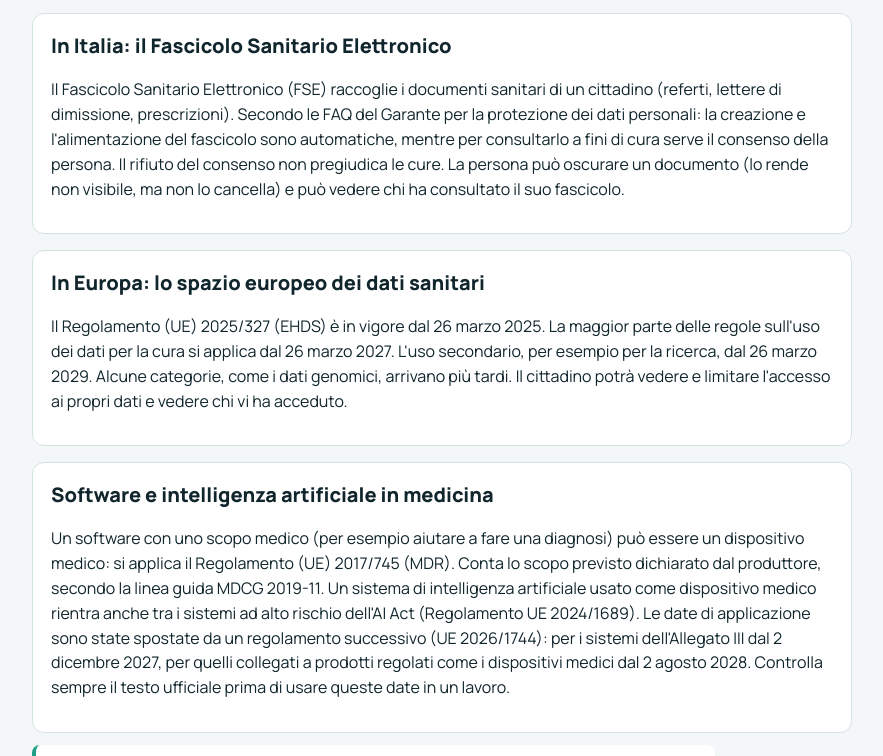
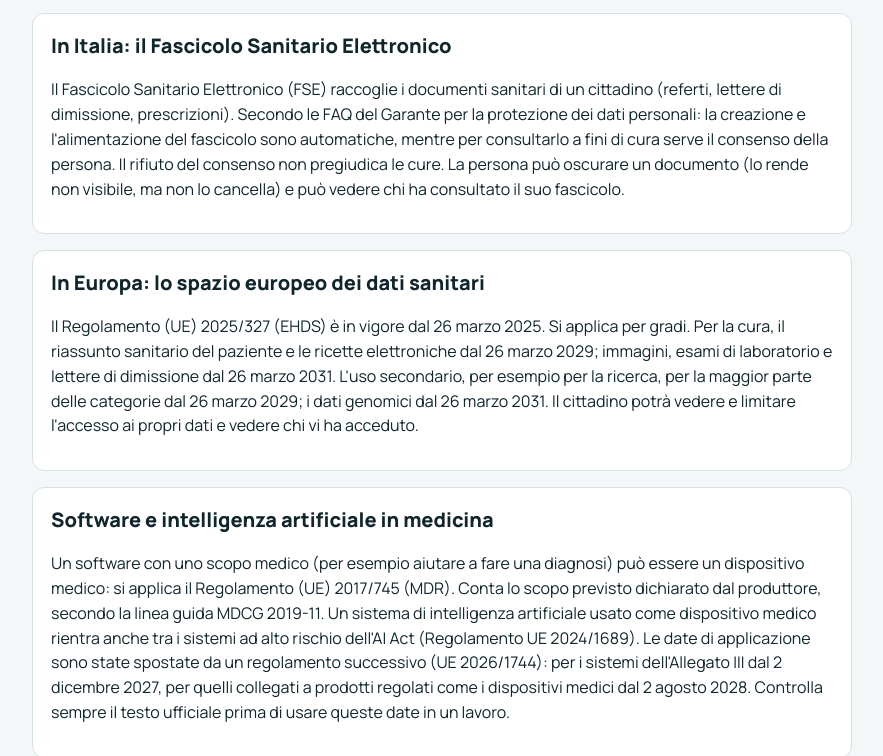
Before and after one commit to Martinaa1408/liceo-ferrari-bioinformatics, a plain HTML site: page it/index.html in a window 1280 px wide. Shown: the part 11244-12000 px from the top of the page, without its empty margins (198-1081 px from the left). Drawn offline with Linux system fonts and the light colour scheme.

Commit message:
Add files via upload

```diff
--- a/it/index.html
+++ b/it/index.html
@@ -306,7 +306,7 @@ Il primo stop è in posizione 3</div></div><p class="note">Nota: la proteina con
 <div class="card2"><h3>In Italia: il Fascicolo Sanitario Elettronico</h3>
 <p>Il Fascicolo Sanitario Elettronico (FSE) raccoglie i documenti sanitari di un cittadino (referti, lettere di dimissione, prescrizioni). Secondo le FAQ del Garante per la protezione dei dati personali: la creazione e l'alimentazione del fascicolo sono automatiche, mentre per consultarlo a fini di cura serve il consenso della persona. Il rifiuto del consenso non pregiudica le cure. La persona può oscurare un documento (lo rende non visibile, ma non lo cancella) e può vedere chi ha consultato il suo fascicolo.</p></div>
 <div class="card2"><h3>In Europa: lo spazio europeo dei dati sanitari</h3>
-<p>Il Regolamento (UE) 2025/327 (EHDS) è in vigore dal 26 marzo 2025. La maggior parte delle regole sull'uso dei dati per la cura si applica dal 26 marzo 2027. L'uso secondario, per esempio per la ricerca, dal 26 marzo 2029. Alcune categorie, come i dati genomici, arrivano più tardi. Il cittadino potrà vedere e limitare l'accesso ai propri dati e vedere chi vi ha acceduto.</p></div>
+<p>Il Regolamento (UE) 2025/327 (EHDS) è in vigore dal 26 marzo 2025. Si applica per gradi. Per la cura, il riassunto sanitario del paziente e le ricette elettroniche dal 26 marzo 2029; immagini, esami di laboratorio e lettere di dimissione dal 26 marzo 2031. L'uso secondario, per esempio per la ricerca, per la maggior parte delle categorie dal 26 marzo 2029; i dati genomici dal 26 marzo 2031. Il cittadino potrà vedere e limitare l'accesso ai propri dati e vedere chi vi ha acceduto.</p></div>
 <div class="card2"><h3>Software e intelligenza artificiale in medicina</h3>
 <p>Un software con uno scopo medico (per esempio aiutare a fare una diagnosi) può essere un dispositivo medico: si applica il Regolamento (UE) 2017/745 (MDR). Conta lo scopo previsto dichiarato dal produttore, secondo la linea guida MDCG 2019-11. Un sistema di intelligenza artificiale usato come dispositivo medico rientra anche tra i sistemi ad alto rischio dell'AI Act (Regolamento UE 2024/1689). Le date di applicazione sono state spostate da un regolamento successivo (UE 2026/1744): per i sistemi dell'Allegato III dal 2 dicembre 2027, per quelli collegati a prodotti regolati come i dispositivi medici dal 2 agosto 2028. Controlla sempre il testo ufficiale prima di usare queste date in un lavoro.</p></div>
 <div class="simple"><b>Perché i dati di questa pagina e del Lab sono finti.</b> Ospedali, lotti di cibo e referti sono inventati per insegnare. Gli strumenti del <a href="#lab">Lab</a> non sono dispositivi medici e servono solo per imparare.</div>
```
